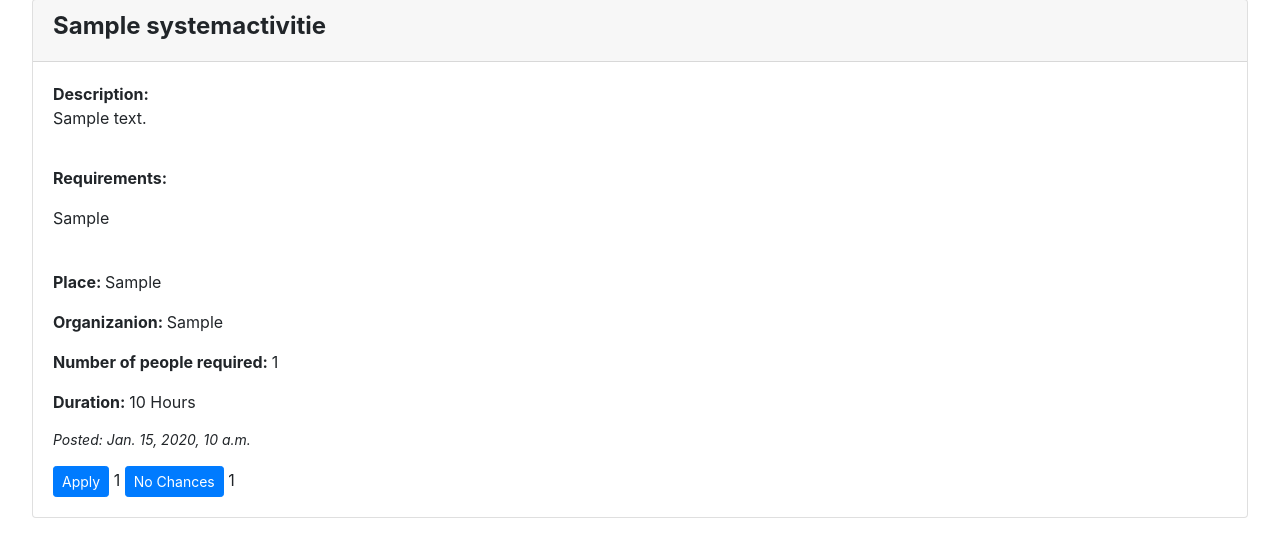
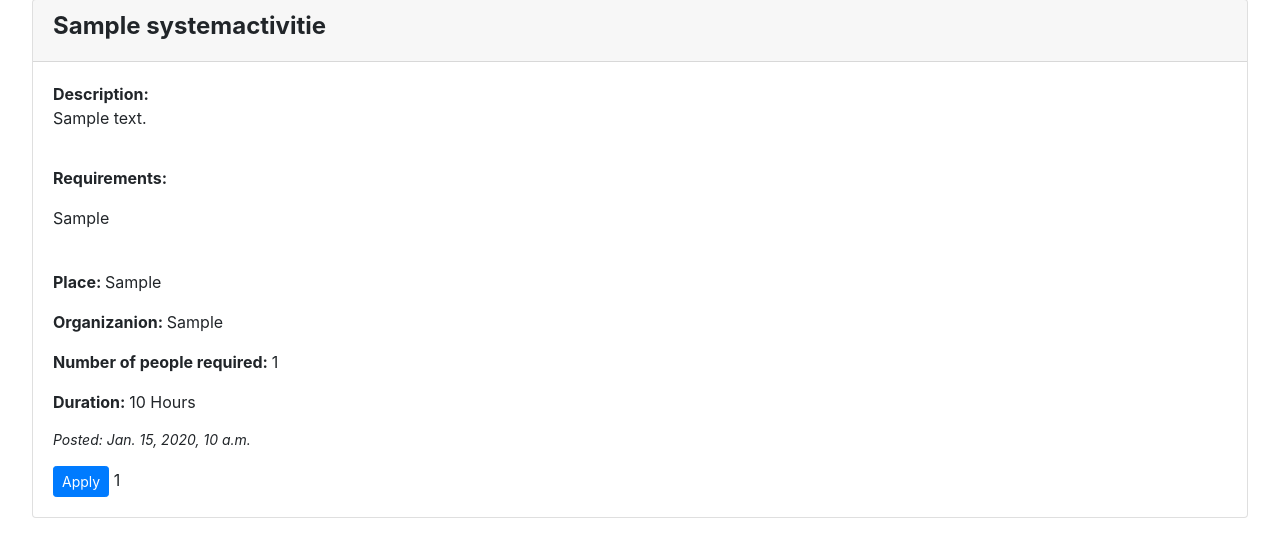
Before and after one commit to maen08/voluntary, a Django app: page / in a window 1280 px wide. Shown: the part 101-658 px from the top of the page. Run offline with Django 3.2, Linux system fonts and the light colour scheme; tables that the repository leaves empty hold one stand-in row (values such as "Sample post"); some libraries are stand-ins or nearby versions.

Commit message:
cancel activity done

```diff
--- a/main_app/views.py
+++ b/main_app/views.py
@@ -10,26 +10,15 @@ from .models import SystemActivitie, SystemUser
 from django.views.generic.base import RedirectView
 from hitcount.models import HitCount
 from hitcount.views import HitCountMixin, HitCountDetailView
+from django.views.generic import DetailView
 
 
+def cancel_view(request):
+    pass
 
 
-# def onbuild_page(request):
-#     return render(request, template_name='build.html')
-
-
-
-# class ApplyLogicView(HitCountDetailView):
-#     model = SystemActivitie
-#     template_name = 'activity.html'
-#     count_hit = True
-#      # the primary key for the hitcount object #}
-#     {{hitcount.pk}}
-
-#          # the total hits for the object #}
-#     {{hitcount.total_hits}}
-
-
+def approve_activity_view(request):
+    pass
 
 
 
@@ -37,23 +26,9 @@ def apply_view(request, activity_id):
     get_activity = get_object_or_404(SystemActivitie, pk=activity_id)
     applied_people = get_activity.apply_number.add(request.user)   # just save in DB the user who applied
 
+    print(type(applied_people))
     # messages.success(request, 'Success, Activity added!')
     return redirect('new_activity')
-
-    # print(type(applied_people))
-
-    # if get_activity.people_required < int(applied_people):
-    #     print('NO ROOM FOR THIS')
-    #     messages.warning(request, 'Sorry, no chance for now!')
-
-
-    # # request.session['people_chances'] = no_people
-    # # request.session['people_applied'] = get_activity.apply_number.add(request.user)
-
-    # else:
-    #     messages.success(request, 'Success, Activity added!')
-    #     return redirect('new_activity')
-
 
 
 
@@ -69,21 +44,15 @@ def applied_activity(request):
     return render(request, template_name='applied-activity.html', context=args)
 
 
+
+
+
 def display_activity(request):
-    # people_chances = request.session.get('people_chances')
-    # people_applied = request.session.get('people_applied')
+    id = request.POST.get('chance')
+    applied = get_object_or_404(SystemActivitie,)
+    applied_no = applied.apply_counter()
 
-    # total_people = people_chances.apply_counter()
-
-    # if total_people >= people_applied:
-    #     print('NO ROOM FOR THIS')
-    #     messages.warning(request, 'Sorry, no chance for now!')
-
-    applied = get_object_or_404(SystemActivitie)
-    applied_no = applied.apply_counter()
     activities = SystemActivitie.objects.all()
-
-    # if applied_no > activities.people_required
     for act in activities:
         print(act.people_required)
 
--- a/managesystem/urls.py
+++ b/managesystem/urls.py
@@ -1,6 +1,6 @@
 
 from django.contrib import admin
-from django.urls import path, include
+from django.urls import path, include,re_path
 from main_app import views
 from django.conf import settings
 from django.conf.urls.static import static
@@ -8,6 +8,7 @@ from django.conf.urls.static import static
 urlpatterns = [
     path('admin/', admin.site.urls, ),
     path('register/', views.register, name='register'),
+    path('cancel/', views.cancel_view, name='cancel'),
     path('', views.display_activity, name='new_activity'),
     path('create/', views.create_activity, name='create_activity'),
     path('applied/', views.applied_activity, name='applied_activity'),
@@ -18,8 +19,6 @@ urlpatterns = [
 
 
 
-
-
     *static(settings.STATIC_URL, document_root=settings.STATIC_ROOT)
 
 ]
--- a/templates/activity.html
+++ b/templates/activity.html
@@ -49,12 +49,12 @@
      <p class="card-text text-sm"><i>Posted: {{actv.time}}</i></p>
 
      {% if request.user.is_authenticated %}
-    <a href="{% url 'apply' actv.id %}"><button type="button" class="btn btn-primary btn-sm">Apply</button></a> {{ applied_no }}
+
+    <a href="{% url 'apply' actv.id %}"><button type="button" name="chance" class="btn btn-primary btn-sm">Apply</button></a> {{ applied_no }}
+
     {% else %}
-    <a href="{% url 'login' %}"><button type="button" class="btn btn-primary btn-sm">Apply</button></a> {{ applied_no }}
-    {% if actv.people_required <= applied_no %}
-    <a href="{% url 'login' %}"><button type="button" class="btn btn-primary btn-sm">No Chances</button></a> {{ applied_no }}
-    {% endif %}
+    <a href="{% url 'login' %}"><button type="button" name="chance" class="btn btn-primary btn-sm">Apply</button></a> {{ applied_no }}
+
     {% endif %}
   </div>
 </div>
```
Also changed, not shown: templates/applied-activity.html (+4 -6 lines).
